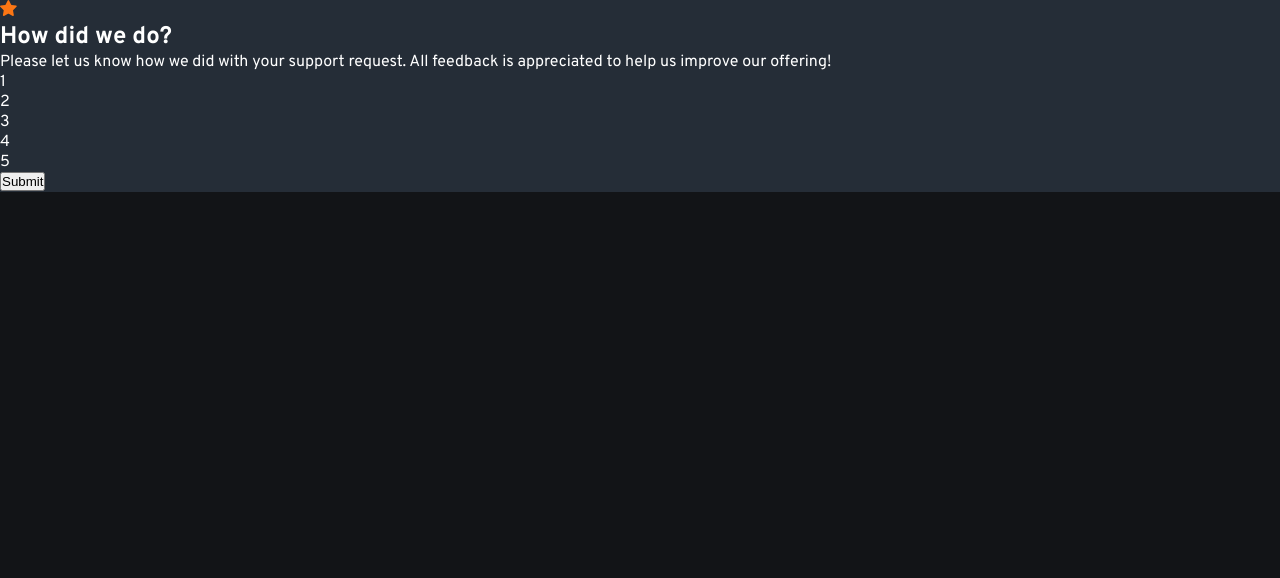
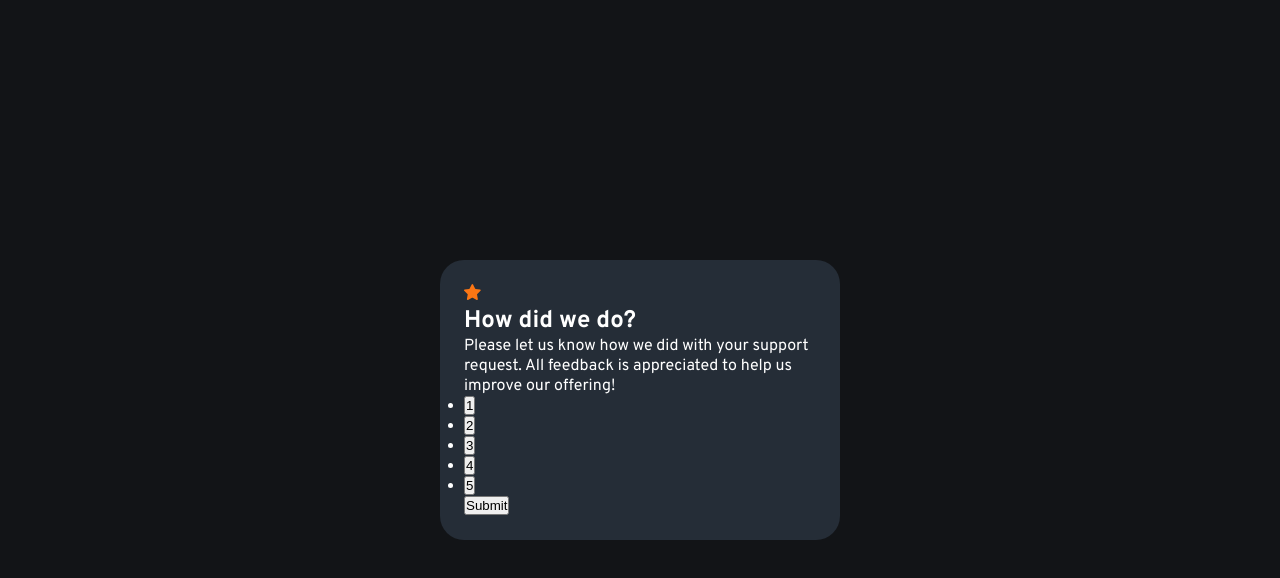
Before and after one commit to Ay-dotcode/Interactive-rating-component, a plain HTML site: page index.html in a window 1280 px wide. Drawn offline with Linux system fonts and the light colour scheme.

Commit message:
finished basic styling

```diff
--- a/index.html
+++ b/index.html
@@ -23,13 +23,13 @@
       <p> Please let us know how we did with your support request. All feedback is appreciated
         to help us improve our offering!</p>
       <ul>
-        <li>1</li>
-        <li>2</li>
-        <li>3</li>
-        <li>4</li>
-        <li>5</li>
+        <li><button>1</button></li>
+        <li><button>2</button></li>
+        <li><button>3</button></li>
+        <li><button>4</button></li>
+        <li><button>5</button></li>
       </ul>
-      <button type="submit"> Submit</button>
+      <button id="submitBtn" type="submit"> Submit</button>
 
       <!-- Rating state end -->
     </section>
--- a/styles-front.css
+++ b/styles-front.css
@@ -7,10 +7,16 @@
 body {
     background-color: hsl(216, 12%, 8%);
     font-family: Overpass, sans-serif;
+    display: grid;
+    place-items: center;
+    height: 100vh;
 }
 
 main {
     position: relative;
     background-color: hsl(213, 19%, 18%);
     color: white;
+    border-radius: 24px;
+    width: 400px;
+    padding: 1.5rem;
 }
```
